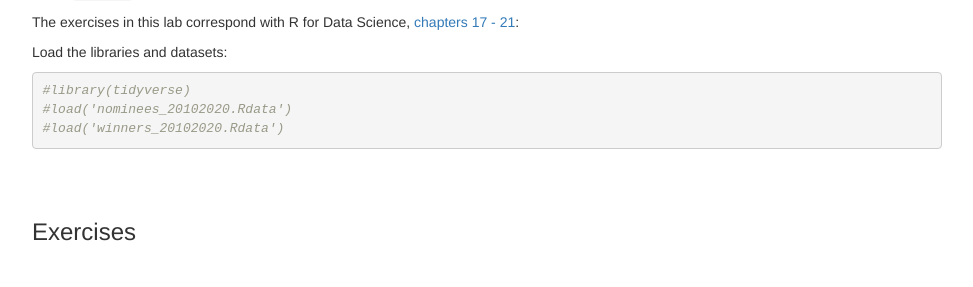
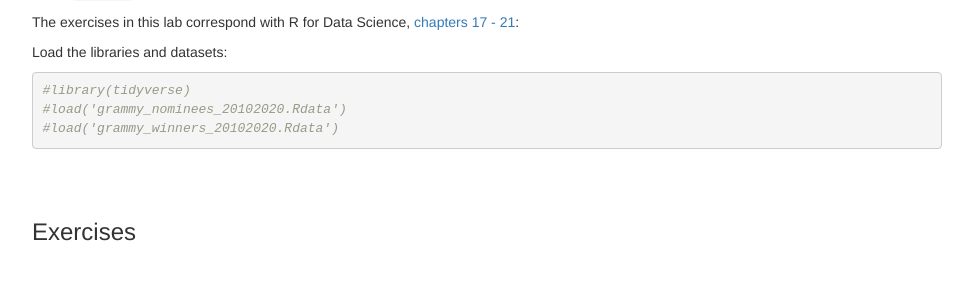
Before and after one commit to dssoc/dssoc.github.io, a Jekyll site: the page assignments/Lab_4.html, which Jekyll copies as it is, in a window 1280 px wide. Shown: the part 350-637 px from the top of the page, without its empty margins (153-1126 px from the left). Built offline with Jekyll 4.4.1, drawn with Linux system fonts in a browser that asks for light colours.

Commit message:
fixed wrong filename in example load code

````diff
--- a/assignments/Lab_4.Rmd
+++ b/assignments/Lab_4.Rmd
@@ -30,8 +30,8 @@ The exercises in this lab correspond with R for Data Science, [chapters 17 - 21]
 Load the libraries and datasets:
 ```{r}
 #library(tidyverse)
-#load('nominees_20102020.Rdata')
-#load('winners_20102020.Rdata')
+#load('grammy_nominees_20102020.Rdata')
+#load('grammy_winners_20102020.Rdata')
 ```
 <br/><br/>
 
--- a/assignments/Lab_4.html
+++ b/assignments/Lab_4.html
@@ -394,8 +394,8 @@ summary {
 <p>The exercises in this lab correspond with R for Data Science, <a href="https://r4ds.had.co.nz/program-intro.html">chapters 17 - 21</a>:</p>
 <p>Load the libraries and datasets:</p>
 <pre class="r"><code>#library(tidyverse)
-#load(&#39;nominees_20102020.Rdata&#39;)
-#load(&#39;winners_20102020.Rdata&#39;)</code></pre>
+#load(&#39;grammy_nominees_20102020.Rdata&#39;)
+#load(&#39;grammy_winners_20102020.Rdata&#39;)</code></pre>
 <p><br /><br /></p>
 </div>
 <div id="exercises" class="section level3">
````
